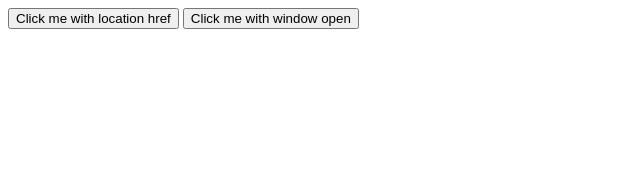
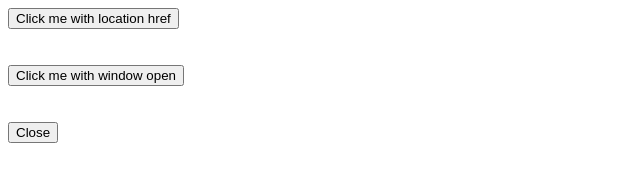
Before and after one commit to realsoelynn/realsoelynn.github.io, a plain HTML site: page index.html in a window 1280 px wide. Shown: the whole page, without its empty margins (0-640 px from the left). Drawn offline with Linux system fonts and the light colour scheme.

Commit message:
Close window

```diff
--- a/index.html
+++ b/index.html
@@ -1,6 +1,13 @@
 <html>
     <body>
         <input type="button" value="Click me with location href" onClick="window.location.href = 'https://www.paypal.com/mobile/checkout';" />
+        <br />
+        <br />
+        <br />
         <input type="button" value="Click me with window open" onClick="window.open('https://www.paypal.com/mobile/checkout', '_self');" />
+        <br />
+        <br />
+        <br />
+        <input type="button" value="Close" onClick="window.close();" />
     </body>
 </html>
```
